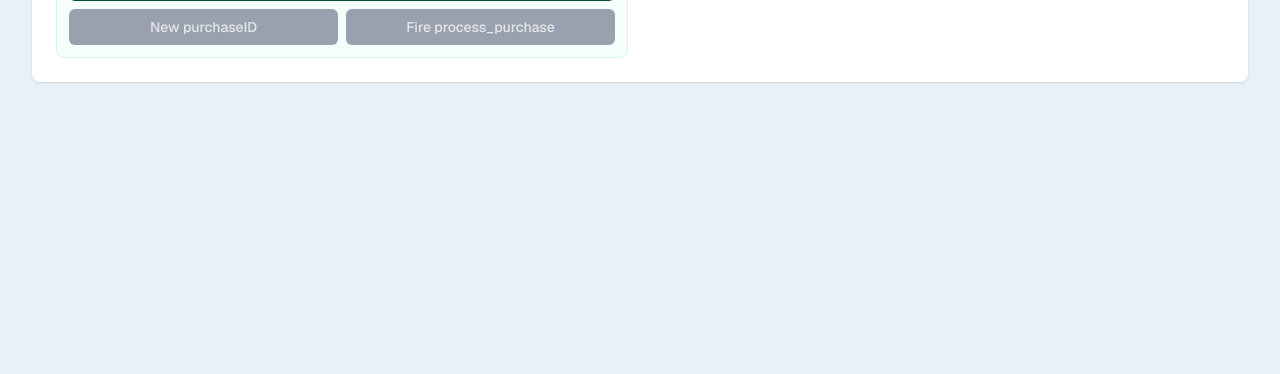
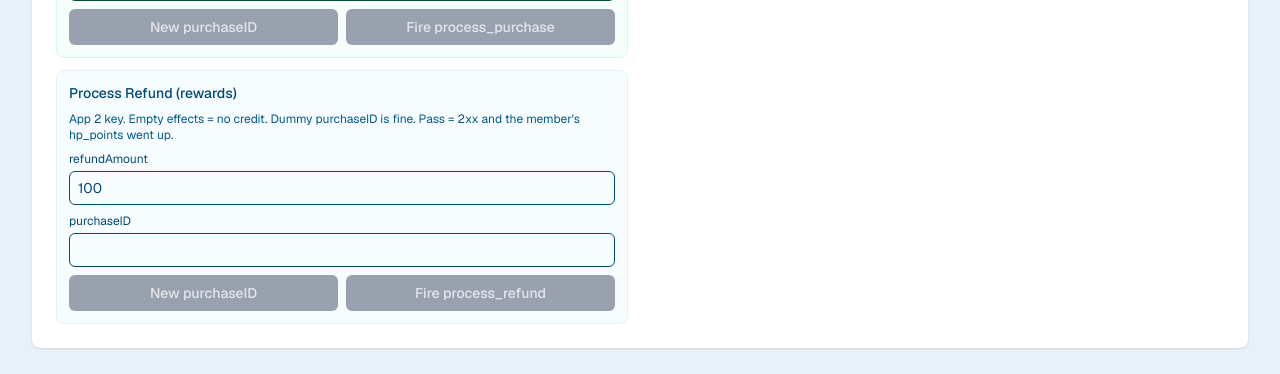
Before and after one commit to BMBalderrabano/vantathrive-testing-dashboard-dev, a Next.js app: page /talonone in a window 1280 px wide. Shown: the part 1286-1660 px from the top of the page. Before the commit the page ends 1400 px from the top, so only its background shows below. Built offline with nearby package versions, Linux system fonts and the light colour scheme; no server answers.

Commit message:
feat: added refund feature

```diff
--- a/src/app/api/talon/v2/events/route.ts
+++ b/src/app/api/talon/v2/events/route.ts
@@ -30,6 +30,8 @@ interface TalonV2EventRequest {
   purchaseCost?: number
   /** Optional; generated when omitted. Replay of the same id is ledger-idempotent. */
   purchaseID?: string
+  /** Required for process_refund. */
+  refundAmount?: number
 }
 
 export async function POST(request: NextRequest) {
@@ -126,6 +128,22 @@ export async function POST(request: NextRequest) {
         typeof body.purchaseID === 'string' && body.purchaseID.trim()
           ? body.purchaseID.trim()
           : crypto.randomUUID()
+    } else if (eventType === 'process_refund') {
+      if (
+        typeof body.refundAmount !== 'number' ||
+        !Number.isInteger(body.refundAmount) ||
+        body.refundAmount <= 0
+      ) {
+        return NextResponse.json(
+          { error: 'refundAmount must be a positive integer' },
+          { status: 400 },
+        )
+      }
+      attributes.refundAmount = body.refundAmount
+      attributes.purchaseID =
+        typeof body.purchaseID === 'string' && body.purchaseID.trim()
+          ? body.purchaseID.trim()
+          : crypto.randomUUID()
     }
 
     const result = await postTalonEvent({
--- a/src/components/TalonOneEvents.tsx
+++ b/src/components/TalonOneEvents.tsx
@@ -10,7 +10,9 @@ import {
   completeExerciseV2,
   getAssignProgramOptions,
   getTalonV2TodayExercises,
+  getUsers,
   summarizeProcessPurchaseEffects,
+  summarizeProcessRefundEffects,
   trackTalonEvent,
   trackTalonV2Event,
   type TalonEventType,
@@ -64,6 +66,14 @@ export default function TalonOneEvents() {
 
   const [purchaseCost, setPurchaseCost] = useState(100);
   const [purchaseID, setPurchaseID] = useState("");
+  const [refundAmount, setRefundAmount] = useState(100);
+  const [refundPurchaseID, setRefundPurchaseID] = useState(() =>
+    crypto.randomUUID(),
+  );
+  const [hpSnapshot, setHpSnapshot] = useState<{
+    before: number | null;
+    after: number | null;
+  } | null>(null);
 
   const profileId = isHydrated ? selectedUserId : "";
   const buttonsDisabled = !profileId || loadingKey !== null;
@@ -139,6 +149,8 @@ export default function TalonOneEvents() {
 
   useEffect(() => {
     setPurchaseID(profileId ? crypto.randomUUID() : "");
+    setRefundPurchaseID(profileId ? crypto.randomUUID() : "");
+    setHpSnapshot(null);
   }, [profileId]);
 
   const setResult = (label: string, status: number, body: unknown) => {
@@ -289,6 +301,41 @@ export default function TalonOneEvents() {
     }
   };
 
+  const handleV2Refund = async () => {
+    if (!profileId) return;
+    const amount = Number(refundAmount);
+    if (!Number.isInteger(amount) || amount <= 0) {
+      setResult("V2 Process Refund (rewards)", 0, {
+        error: "refundAmount must be a positive integer",
+      });
+      return;
+    }
+    const id = refundPurchaseID.trim() || crypto.randomUUID();
+    if (!refundPurchaseID.trim()) setRefundPurchaseID(id);
+    setLoadingKey("v2:process_refund");
+    try {
+      const usersBefore = await getUsers();
+      const before =
+        usersBefore.find((user) => user.id === profileId)?.hp_points ?? null;
+      const { status, body } = await trackTalonV2Event(
+        profileId,
+        "process_refund",
+        { refundAmount: amount, purchaseID: id },
+      );
+      const usersAfter = await getUsers();
+      const after =
+        usersAfter.find((user) => user.id === profileId)?.hp_points ?? null;
+      setHpSnapshot({ before, after });
+      setResult("V2 Process Refund (rewards)", status, body);
+    } catch (err) {
+      setResult("V2 Process Refund (rewards)", 0, {
+        error: err instanceof Error ? err.message : String(err),
+      });
+    } finally {
+      setLoadingKey(null);
+    }
+  };
+
   const completeDisabled =
     buttonsDisabled ||
     exercisesLoading ||
@@ -306,9 +353,20 @@ export default function TalonOneEvents() {
     Number(purchaseCost) <= 0 ||
     !purchaseID.trim();
 
+  const refundDisabled =
+    buttonsDisabled ||
+    !Number.isInteger(Number(refundAmount)) ||
+    Number(refundAmount) <= 0 ||
+    !refundPurchaseID.trim();
+
   const purchaseEffects =
     lastResult?.label === "V2 Process Purchase (rewards)"
       ? summarizeProcessPurchaseEffects(lastResult.body)
+      : null;
+
+  const refundEffects =
+    lastResult?.label === "V2 Process Refund (rewards)"
+      ? summarizeProcessRefundEffects(lastResult.body)
       : null;
 
   return (
@@ -626,6 +684,66 @@ export default function TalonOneEvents() {
                 </button>
               </div>
             </div>
+
+            <div className="rounded-lg border border-sky-100 bg-sky-50/50 p-3 space-y-2">
+              <div className="text-sm font-medium text-sky-900">
+                {TALON_V2_CAMPAIGN_LABELS.process_refund}
+              </div>
+              <p className="text-xs text-sky-800">
+                App 2 key. Empty effects = no credit. Dummy purchaseID is fine.
+                Pass = 2xx and the member&apos;s hp_points went up.
+              </p>
+              <label className="block text-xs text-sky-900">
+                refundAmount
+                <input
+                  type="number"
+                  min={1}
+                  step={1}
+                  value={refundAmount}
+                  onChange={(e) => setRefundAmount(Number(e.target.value))}
+                  disabled={buttonsDisabled}
+                  className="mt-1 w-full border rounded-md px-2 py-1.5 text-sm"
+                />
+              </label>
+              <label className="block text-xs text-sky-900">
+                purchaseID
+                <input
+                  type="text"
+                  value={refundPurchaseID}
+                  onChange={(e) => setRefundPurchaseID(e.target.value)}
+                  disabled={buttonsDisabled}
+                  className="mt-1 w-full border rounded-md px-2 py-1.5 text-sm font-mono"
+                />
+              </label>
+              <div className="grid grid-cols-2 gap-2">
+                <button
+                  type="button"
+                  onClick={() => setRefundPurchaseID(crypto.randomUUID())}
+                  disabled={buttonsDisabled}
+                  className={`px-3 py-2 rounded-md font-medium text-sm transition-colors ${
+                    buttonsDisabled
+                      ? "bg-gray-400 text-gray-200 cursor-not-allowed"
+                      : "bg-white text-sky-800 border border-sky-200 hover:bg-sky-50"
+                  }`}
+                >
+                  New purchaseID
+                </button>
+                <button
+                  type="button"
+                  onClick={() => void handleV2Refund()}
+                  disabled={refundDisabled}
+                  className={`px-3 py-2 rounded-md font-medium text-sm transition-colors ${
+                    refundDisabled
+                      ? "bg-gray-400 text-gray-200 cursor-not-allowed"
+                      : "bg-sky-700 text-white hover:bg-sky-800"
+                  }`}
+                >
+                  {loadingKey === "v2:process_refund"
+                    ? "Firing..."
+                    : "Fire process_refund"}
+                </button>
+              </div>
+            </div>
           </section>
         </div>
 
@@ -654,6 +772,40 @@ export default function TalonOneEvents() {
                       : `Debit ${purchaseEffects.debit} VP (${purchaseEffects.effects.length} effects)`}
                   </div>
                 )}
+                {refundEffects && (
+                  <div className="space-y-2">
+                    <div
+                      className={`text-sm rounded-md px-3 py-2 ${
+                        refundEffects.noCredit
+                          ? "bg-amber-50 text-amber-900 border border-amber-200"
+                          : "bg-sky-50 text-sky-900 border border-sky-200"
+                      }`}
+                    >
+                      {refundEffects.noCredit
+                        ? `Empty effects = no credit (${refundEffects.effects.length} effects)`
+                        : `Credit ${refundEffects.credit} VP (${refundEffects.effects.length} effects)`}
+                    </div>
+                    {hpSnapshot && (
+                      <div
+                        className={`text-sm rounded-md px-3 py-2 ${
+                          hpSnapshot.before != null &&
+                          hpSnapshot.after != null &&
+                          hpSnapshot.after > hpSnapshot.before
+                            ? "bg-sky-50 text-sky-900 border border-sky-200"
+                            : "bg-amber-50 text-amber-900 border border-amber-200"
+                        }`}
+                      >
+                        hp_points {hpSnapshot.before ?? "—"} →{" "}
+                        {hpSnapshot.after ?? "—"}
+                        {hpSnapshot.before != null &&
+                        hpSnapshot.after != null &&
+                        hpSnapshot.after > hpSnapshot.before
+                          ? " (balance up)"
+                          : " (balance did not increase)"}
+                      </div>
+                    )}
+                  </div>
+                )}
                 <pre className="text-xs text-gray-800 whitespace-pre-wrap break-words">
                   {JSON.stringify(lastResult.body, null, 2)}
                 </pre>
--- a/src/lib/api.ts
+++ b/src/lib/api.ts
@@ -26,9 +26,11 @@ export {
   TALON_V2_EVENT_TYPES,
   TALON_V2_CAMPAIGN_LABELS,
   summarizeProcessPurchaseEffects,
+  summarizeProcessRefundEffects,
   type TalonEventType,
   type TalonV2EventType,
   type ProcessPurchaseEffectsSummary,
+  type ProcessRefundEffectsSummary,
 } from './talon-constants'
 
 export interface ServeQuestionRequest {
--- a/src/lib/talon-client.ts
+++ b/src/lib/talon-client.ts
@@ -16,9 +16,11 @@ export {
   qaAdvanceAttrsFromHours,
   buildExerciseExternalSessionId,
   summarizeProcessPurchaseEffects,
+  summarizeProcessRefundEffects,
   type TalonEventType,
   type TalonV2EventType,
   type ProcessPurchaseEffectsSummary,
+  type ProcessRefundEffectsSummary,
 } from '@/lib/talon-constants'
 
 export const DEFAULT_TALON_BASE_URL = 'https://medvanta.us-east4.talon.one'
--- a/src/lib/talon-constants.ts
+++ b/src/lib/talon-constants.ts
@@ -23,6 +23,7 @@ export const TALON_V2_EVENT_TYPES = [
   'screening_attended',
   'intake_survey_completed',
   'process_purchase',
+  'process_refund',
 ] as const
 
 export type TalonV2EventType = (typeof TALON_V2_EVENT_TYPES)[number]
@@ -39,6 +40,7 @@ export const TALON_V2_CAMPAIGN_LABELS: Record<TalonV2EventType, string> = {
   consultation_attended: 'Consultation Attended (94)',
   intake_survey_completed: 'Intake Survey Completed (95)',
   process_purchase: 'Process Purchase (rewards)',
+  process_refund: 'Process Refund (rewards)',
 }
 
 /**
@@ -90,6 +92,11 @@ export function v2LogicalEventPayload(type: TalonV2EventType): {
       return {
         integrationType: 'process_purchase',
         attributes: { processPurchase: true },
+      }
+    case 'process_refund':
+      return {
+        integrationType: 'process_refund',
+        attributes: { processRefund: true },
       }
     default:
       return {
@@ -164,3 +171,39 @@ export function summarizeProcessPurchaseEffects(
   }
   return { effects, debit, noDebit: debit === null }
 }
+
+export interface ProcessRefundEffectsSummary {
+  effects: unknown[]
+  credit: number | null
+  noCredit: boolean
+}
+
+/** Empty effects (or no matching add) means T1 did not credit VP. */
+export function summarizeProcessRefundEffects(
+  body: unknown,
+): ProcessRefundEffectsSummary {
+  if (!body || typeof body !== 'object') {
+    return { effects: [], credit: null, noCredit: true }
+  }
+  const rawEffects = (body as { effects?: unknown }).effects
+  const effects = Array.isArray(rawEffects) ? rawEffects : []
+  let credit: number | null = null
+  for (const raw of effects) {
+    if (!raw || typeof raw !== 'object') continue
+    const effect = raw as Record<string, unknown>
+    const props =
+      effect.props && typeof effect.props === 'object'
+        ? (effect.props as Record<string, unknown>)
+        : effect
+    const type = String(effect.effectType ?? effect.type ?? '')
+    if (type !== 'addLoyaltyPoints') continue
+    const sub = props.subLedgerId ?? props.subledgerId ?? ''
+    if (sub !== '' && sub !== null) continue
+    const value = Number(props.value ?? props.amount ?? effect.value)
+    if (Number.isFinite(value)) {
+      credit = value
+      break
+    }
+  }
+  return { effects, credit, noCredit: credit === null }
+}
```
